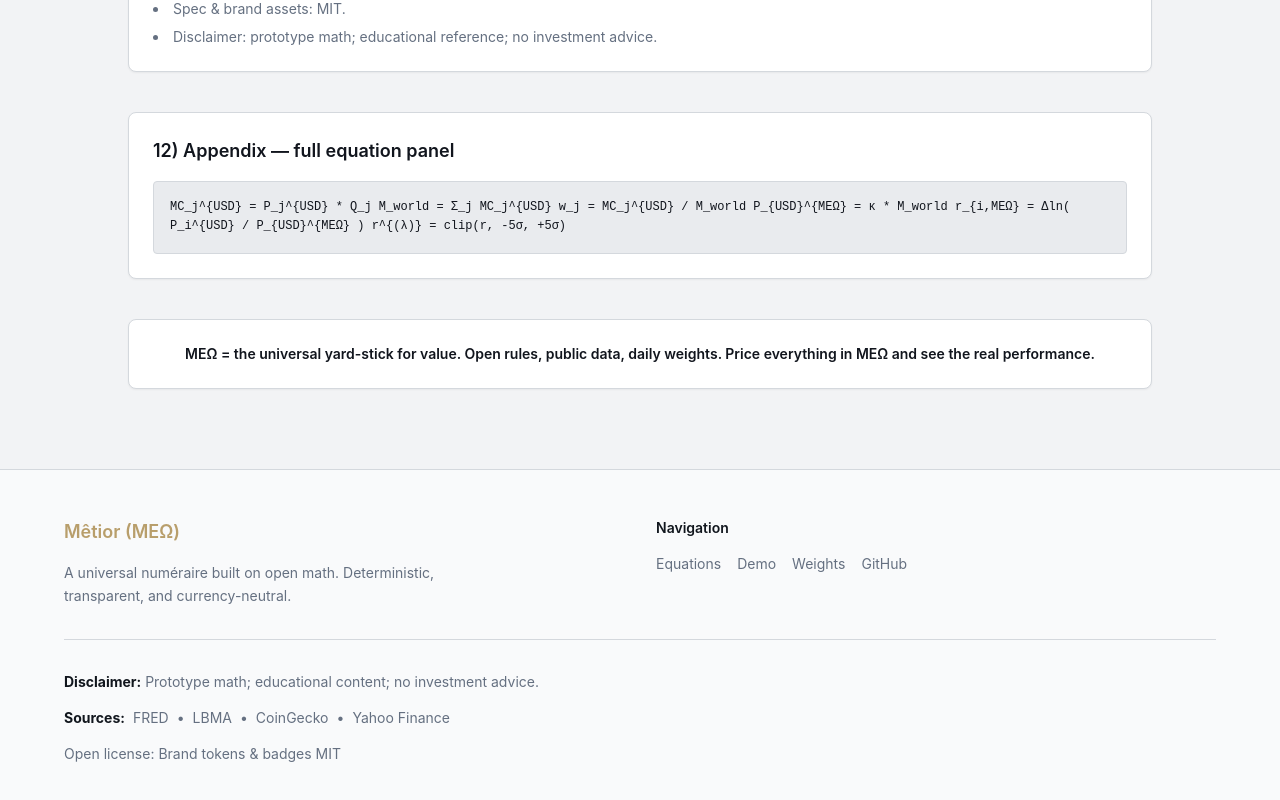
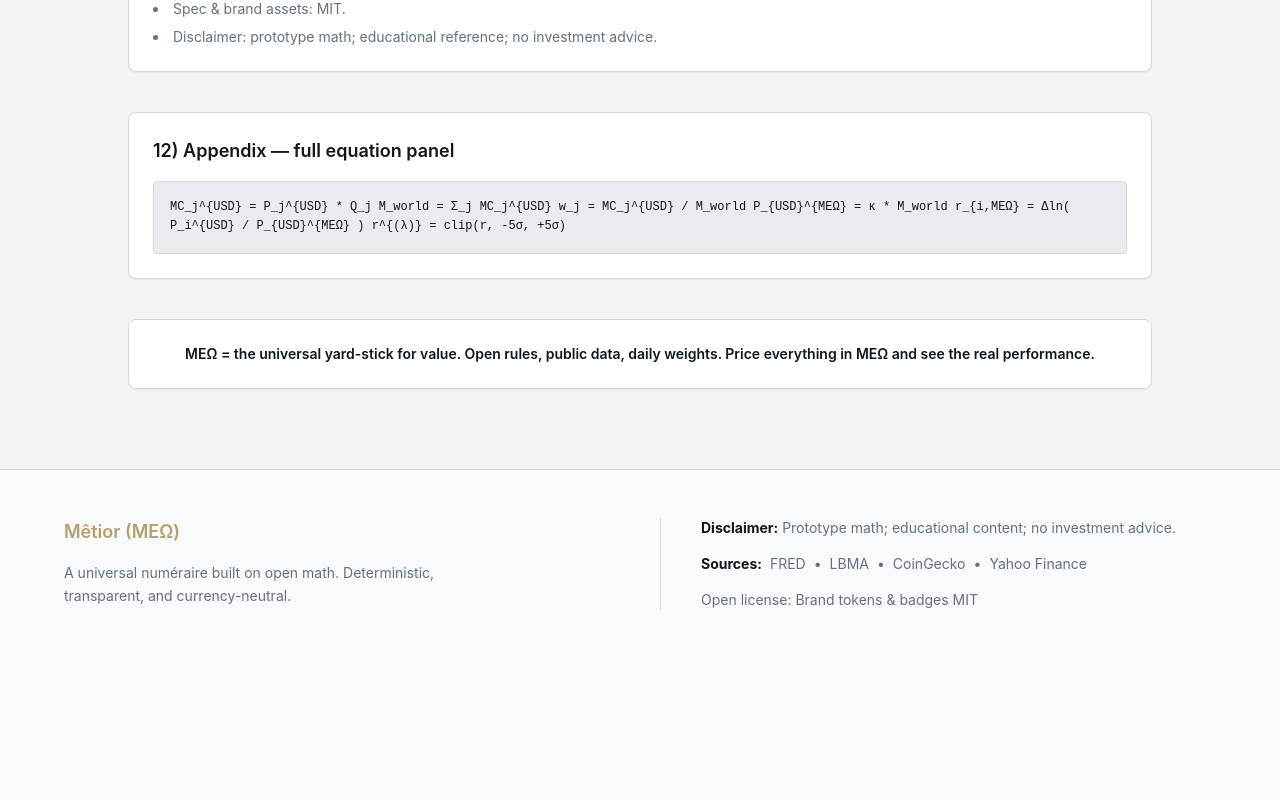
Before and after one commit to duracell04/Metior, a Next.js app: page / in a window 1280 px wide. Shown: the part 3761-4561 px from the top of the page. After the commit the page ends 4419 px from the top, so only its background shows below. Built offline with nearby package versions, Linux system fonts and the light colour scheme.

Commit message:
Simplify footer and align brand/disclaimer side-by-side

```diff
--- a/src/components/Footer.tsx
+++ b/src/components/Footer.tsx
@@ -1,14 +1,11 @@
-import Link from "next/link";
-
 import { Separator } from "@/components/ui/separator";
-import { navLinks } from "@/lib/navigation";
 
 export const Footer = () => {
   return (
     <footer className="border-t border-border bg-background py-12">
       <div className="container mx-auto px-4">
         <div className="max-w-6xl mx-auto">
-          <div className="grid md:grid-cols-2 gap-8 mb-8">
+          <div className="grid gap-10 md:grid-cols-2 md:items-start">
             <div>
               <h3 className="text-lg font-semibold mb-4 text-primary">Mêtior (MEΩ)</h3>
               <p className="text-sm text-muted-foreground max-w-md leading-relaxed">
@@ -16,33 +13,7 @@ export const Footer = () => {
               </p>
             </div>
 
-            <div>
-              <h4 className="text-sm font-semibold mb-4 text-foreground">Navigation</h4>
-              <nav className="flex flex-wrap gap-4 text-sm">
-                {navLinks.map(link =>
-                  link.external ? (
-                    <a
-                      key={link.label}
-                      href={link.href}
-                      target="_blank"
-                      rel="noreferrer"
-                      className="text-muted-foreground hover:text-primary transition-colors"
-                    >
-                      {link.label}
-                    </a>
-                  ) : (
-                    <Link key={link.href} href={link.href} className="text-muted-foreground hover:text-primary transition-colors">
-                      {link.label}
-                    </Link>
-                  ),
-                )}
-              </nav>
-            </div>
-          </div>
-
-          <Separator className="my-8" />
-
-          <div className="space-y-4 text-sm text-muted-foreground">
+            <div className="space-y-4 text-sm text-muted-foreground md:border-l md:border-border md:pl-10">
               <p>
                 <strong className="text-foreground">Disclaimer:</strong> Prototype math; educational content; no investment
                 advice.
@@ -69,6 +40,7 @@ export const Footer = () => {
             </div>
           </div>
         </div>
+      </div>
     </footer>
   );
 };
```
Lines whose indentation alone changed are shown as unchanged.
